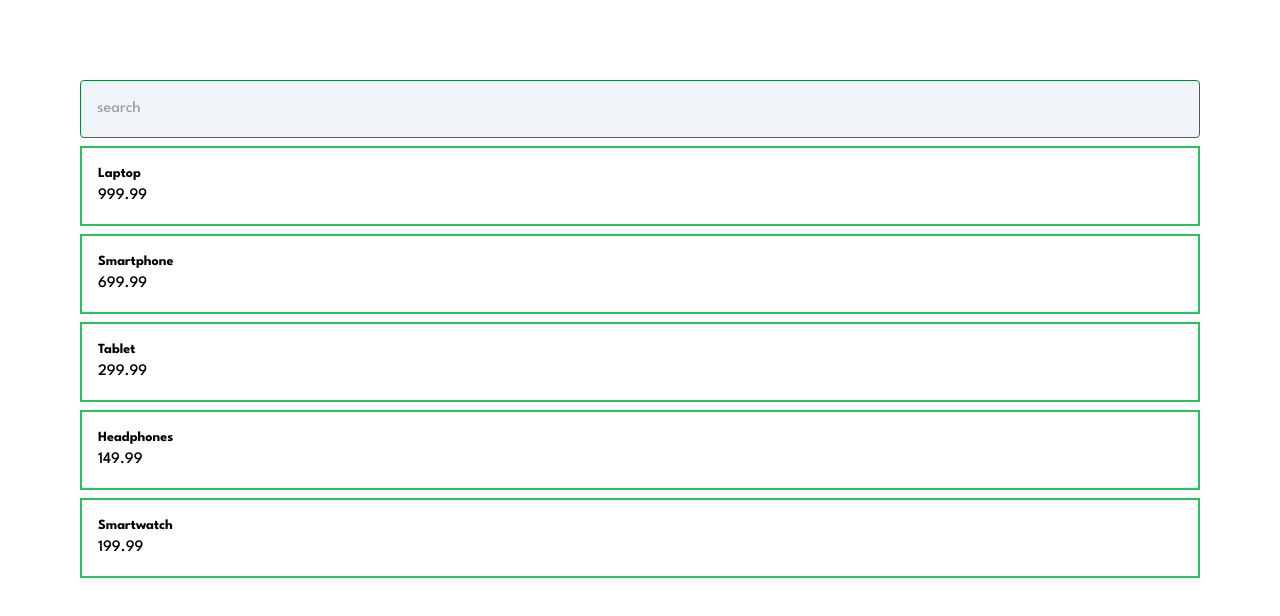
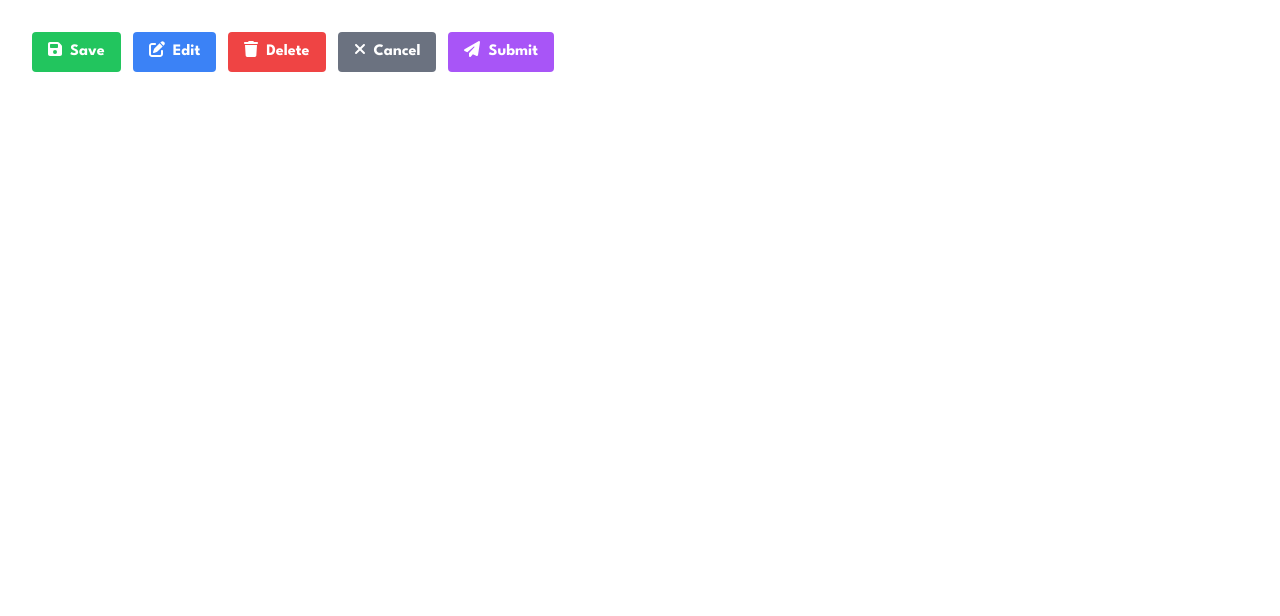
Before and after one commit to Mark-Alexis-Posadas/react-mini-practice, a React (Vite) app: page / in a window 1280 px wide. Shown: the top 616 px of the page. Built offline with nearby package versions, Linux system fonts and the light colour scheme.

Commit message:
added reusable components

```diff
--- a/notes.js
+++ b/notes.js
@@ -1,4 +1,4 @@
-const products = [
+export const products = [
   {
     id: 1,
     name: "Laptop",
--- a/src/App.jsx
+++ b/src/App.jsx
@@ -1,10 +1,8 @@
-import ObjectsEditPrice from "./exercises/objects/ObjectsEditPrice";
-import Search from "./exercises/objects/Search";
-
+import { Root } from "./reusable-components/Root";
 const App = () => {
   return (
-    <div>
-      <Search />
+    <div className="p-4">
+      <Root />
     </div>
   );
 };
--- a/src/components/Cart/Cart.jsx
+++ b/src/components/Cart/Cart.jsx
@@ -3,14 +3,20 @@ import { ProductCard } from "./components/ProductCard";
 export const Cart = () => {
   const [products, setProducts] = useState([]);
   const [cart, setCart] = useState([]);
+  const [isLoading, setIsLoading] = useState(false);
+  const [isToggleCart, setIsToggleCart] = useState(false);
+
   useEffect(() => {
     const fetchData = async () => {
       try {
+        setIsLoading(true);
         const response = await fetch("https://fakestoreapi.com/products");
         const data = await response.json();
         setProducts(data);
       } catch (error) {
         console.log(error.message);
+      } finally {
+        setIsLoading(false);
       }
     };
 
@@ -18,7 +24,13 @@ export const Cart = () => {
   }, []);
 
   const handleAddToCart = (product) => {
-    setCart([...cart, product]);
+    const existingItem = cart.findIndex((c) => c.id === product.id);
+    if (existingItem !== -1) {
+      const updatedCart = [...cart];
+      updatedCart[existingItem].quantity += 1;
+    } else {
+      setCart([...cart, { ...product, quantity: 1 }]);
+    }
   };
 
   const handleDeleteProduct = async (id) => {
@@ -26,14 +38,23 @@ export const Cart = () => {
     setCart(deleteProduct);
   };
 
+  if (isLoading) {
+    return <p>Loading....</p>;
+  }
+
   return (
     <div>
-      {cart.map((item) => (
-        <div>
+      <button onClick={() => setIsToggleCart(!isToggleCart)}>Cart</button>
+      {isToggleCart &&
+        cart.map((item) => (
+          <div key={item.id}>
             <img className="w-[100px]" src={item.image} alt={item.title} />
             <h3>{item.title}</h3>
             <p>{item.category}</p>
+            <div className="flex items-center gap-3">
+              <small>{item.quantity}</small>
               <p>{item.price}</p>
+            </div>
             <button
               className="text-red-600"
               onClick={() => handleDeleteProduct(item.id)}
@@ -42,7 +63,8 @@ export const Cart = () => {
             </button>
           </div>
         ))}
-      <div className="grid grid-cols-4 gap-4 p-10">
+
+      <div className="grid grid-cols-4 gap-4 p-20">
         {products.map((product) => (
           <ProductCard
             key={product.id}
--- a/src/custom-hooks/pages/FakeStoreApi.jsx
+++ b/src/custom-hooks/pages/FakeStoreApi.jsx
@@ -1,11 +1,20 @@
-import { useFetch } from "../hooks/useFetch";
+import { useEffect, useState } from "react";
 
 const FakeStore = () => {
-  const { data } = useFetch("https://fakestoreapi.com/products");
-  console.log(data);
+  const [products, setProducts] = useState([]);
+
+  useEffect(async () => {
+    try {
+      const response = await fetch("https://fakestoreapi.com/products");
+      console.log(response.data);
+    } catch (error) {
+      console.log(error);
+    }
+  }, []);
+
   return (
     <div className="grid grid-cols-3 gap-3">
-      {data.map((item) => {
+      {products.map((item) => {
         const { id, title, price, description, catergory, image, ratings } =
           item;
         return (
--- a/src/exercises/objects/AddToCart.jsx
+++ b/src/exercises/objects/AddToCart.jsx
@@ -1,8 +1,8 @@
-import {products}
 import { useState } from "react";
 import { FontAwesomeIcon } from "@fortawesome/react-fontawesome";
 import { faCartArrowDown, faTrash } from "@fortawesome/free-solid-svg-icons";
 
+import { REST_API } from "../data";
 export default function AddToCart() {
   const [toggleCart, setToggleCart] = useState(false);
   const [cart, setCart] = useState([]);
@@ -52,15 +52,6 @@ export default function AddToCart() {
                   >
                     <FontAwesomeIcon icon={faTrash} />
                   </button>
-                  <div className="flex items-center">
-                    <label htmlFor="quantity">Quantity</label>
-                    <input
-                      type="number"
-                      value={cartNumber}
-                      id="quantity"
-                      onChange={(e) => setCartNumber(e.target.value)}
-                    />
-                  </div>
                 </li>
               ))}
             </ul>
@@ -69,7 +60,7 @@ export default function AddToCart() {
       </div>
 
       <ul>
-        {products.map((item) => (
+        {REST_API.map((item) => (
           <li key={item.id} className="flex items-center gap-3 my-3">
             <h3 className="font-bold mb-3 text-blue-500">{item.name}</h3>
             <span>
--- a/src/exercises/objects/ObjectsEditPrice.jsx
+++ b/src/exercises/objects/ObjectsEditPrice.jsx
@@ -34,9 +34,9 @@ export default function ObjectsEditPrice() {
   };
 
   const handleEdit = (index) => {
+    setActive(index);
     const currentVal = products[index];
     setInputValue(currentVal);
-    setActive(index);
     setShowInput(true);
   };
 
@@ -44,6 +44,9 @@ export default function ObjectsEditPrice() {
     setActive(null);
     const updateProduct = [...products];
     updateProduct[active] = inputValue;
+
+    console.log(updateProduct[active]);
+
     setProducts(updateProduct);
     setInputValue("");
     setShowInput(false);
--- a/src/pet/Active.tsx
+++ b/src/pet/Active.tsx
@@ -1,5 +1,5 @@
 import { useState } from "react";
-import { products } from "../exercises/data";
+import { REST_API } from "../exercises/data";
 export const Active = () => {
   const [active, setActive] = useState(null);
 
@@ -9,7 +9,7 @@ export const Active = () => {
 
   return (
     <ul className="p-20 bg-slate-100">
-      {products.map((item, index) => (
+      {REST_API.map((item, index) => (
         <li
           key={index}
           className={`${
--- /dev/null
+++ b/src/reusable-components/Button.jsx
@@ -0,0 +1,7 @@
+export const Button = ({ type, className, disabled, children }) => {
+  return (
+    <button type={type} className={className} disabled={disabled}>
+      {children}
+    </button>
+  );
+};
--- /dev/null
+++ b/src/reusable-components/Root.jsx
@@ -0,0 +1,65 @@
+import { FontAwesomeIcon } from "@fortawesome/react-fontawesome";
+import {
+  faSave,
+  faEdit,
+  faTrash,
+  faTimes,
+  faPaperPlane,
+} from "@fortawesome/free-solid-svg-icons";
+import { Button } from "./Button";
+
+const buttons = [
+  {
+    label: "Save",
+    type: "button",
+    className:
+      "bg-green-500 hover:bg-green-700 text-white font-bold py-2 px-4 rounded",
+    icon: faSave,
+  },
+  {
+    label: "Edit",
+    type: "button",
+    className:
+      "bg-blue-500 hover:bg-blue-700 text-white font-bold py-2 px-4 rounded",
+    icon: faEdit,
+  },
+  {
+    label: "Delete",
+    type: "button",
+    className:
+      "bg-red-500 hover:bg-red-700 text-white font-bold py-2 px-4 rounded",
+    icon: faTrash,
+  },
+  {
+    label: "Cancel",
+    type: "button",
+    className:
+      "bg-gray-500 hover:bg-gray-700 text-white font-bold py-2 px-4 rounded",
+    icon: faTimes,
+  },
+  {
+    label: "Submit",
+    type: "submit",
+    className:
+      "bg-purple-500 hover:bg-purple-700 text-white font-bold py-2 px-4 rounded",
+    icon: faPaperPlane,
+  },
+];
+
+export const Root = () => {
+  return (
+    <div className="p-4 flex items-center gap-3">
+      {buttons.map((button, index) => (
+        <Button
+          key={index}
+          className={button.className}
+          type={button.type}
+          disabled={false}
+        >
+          <FontAwesomeIcon icon={button.icon} className="mr-2" />
+          {button.label}
+        </Button>
+      ))}
+    </div>
+  );
+};
```
Lines whose indentation alone changed are shown as unchanged.
